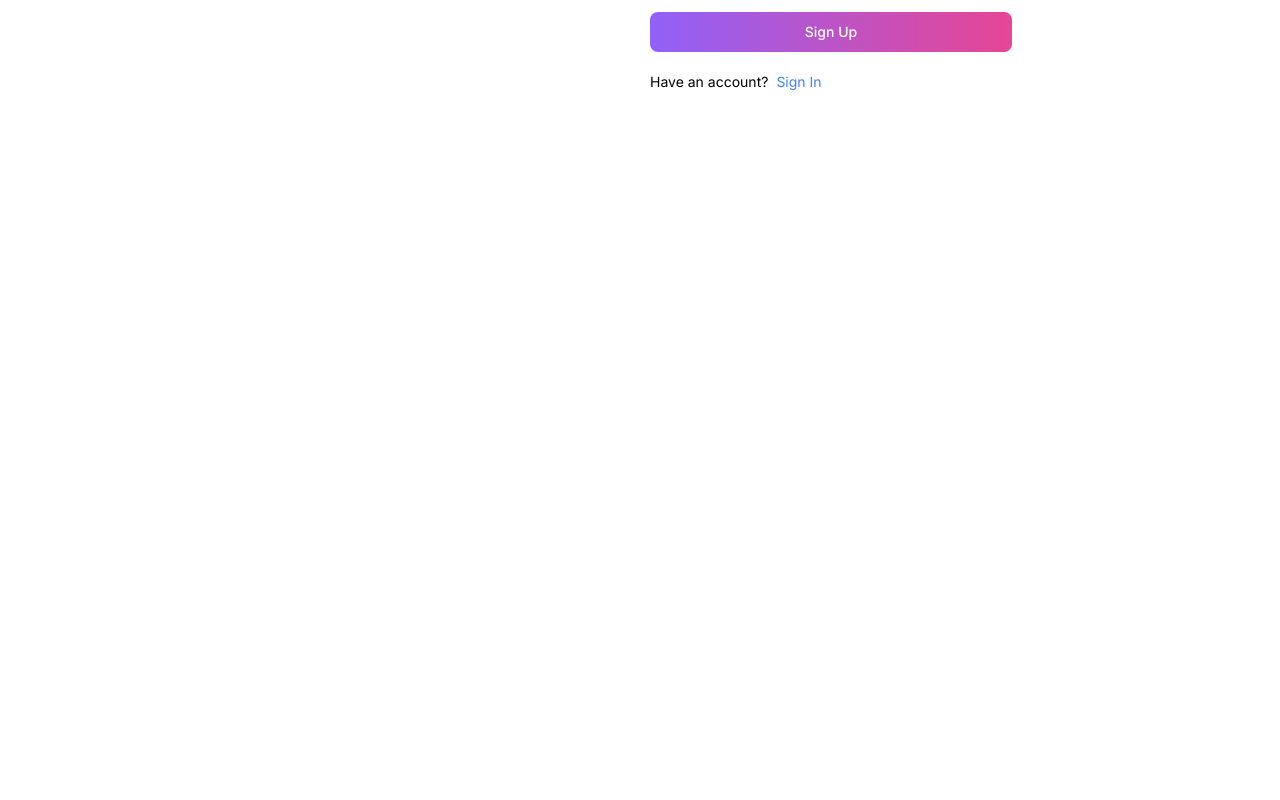
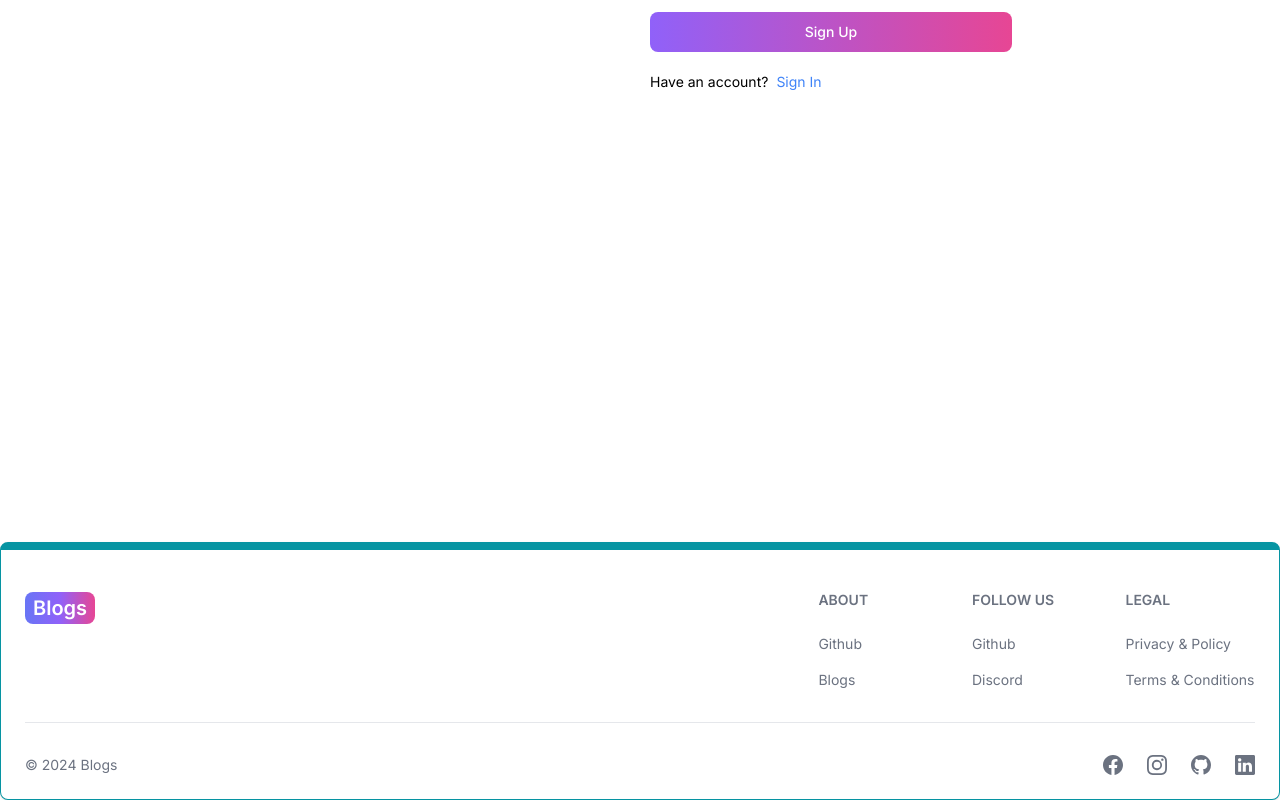
Before and after one commit to zaveerk62/mern-blog-app, a React (Vite) app in the folder client/: page /sign-up in a window 1280 px wide. Shown: the part 402-1202 px from the top of the page. Before the commit the page ends 944 px from the top, so only its background shows below. Built offline with nearby package versions, Linux system fonts and the light colour scheme.

Commit message:
created and added the footer component

```diff
--- a/client/src/App.jsx
+++ b/client/src/App.jsx
@@ -6,6 +6,7 @@
 import SignIn from './pages/SignIn';
 import SignUp from './pages/SignUp';
 import Header from './components/Header';
+import Footer from './components/Footer';
 
 export default function App() {
   return (
@@ -19,6 +20,7 @@
         <Route path='/sign-in' element={<SignIn />} />
         <Route path='/sign-up' element={<SignUp />} />
       </Routes>
+      <Footer />
     </BrowserRouter>
   );
 }
--- /dev/null
+++ b/client/src/components/Footer.jsx
@@ -0,0 +1,70 @@
+import { Link } from "react-router-dom";
+import { Footer } from 'flowbite-react';
+import { BsFacebook, BsGithub, BsInstagram, BsLinkedin } from 'react-icons/bs'
+
+export default function FooterComp() {
+  return (
+    <Footer container className='border border-t-8 border-teal-500'>
+      <div className="w-full max-w-7xl mx-auto">
+        <div className="grid w-full justify-between sm:flex md:grid-cols-1">
+          <div className="mt-5">
+            <Link
+              to='/'
+              className='self-center whitespace-nowrap text-lg sm:text-xl font-semibold dark:text-white'
+            >
+              <span className='px-2 py-1 bg-gradient-to-r from-indigo-500 via-purple-500 to-pink-500 rounded-lg text-white'>
+                Blogs
+              </span>
+            </Link>
+          </div>
+          <div className="grid grid-cols-2 gap-8 mt-4 sm:grid-cols-3 sm:gap-6">
+            <div>
+              <Footer.Title title="About" />
+              <Footer.LinkGroup col>
+                <Footer.Link href='https://github.com/zaveerk62' target='_blank' rel="noopener noreferrer">
+                  Github
+                </Footer.Link>
+                <Footer.Link href='/about' target='_blank' rel="noopener noreferrer">
+                  Blogs
+                </Footer.Link>
+              </Footer.LinkGroup>
+            </div>
+            <div>
+              <Footer.Title title="Follow Us" />
+              <Footer.LinkGroup col>
+                <Footer.Link href='https://github.com/zaveerk62' target='_blank' rel="noopener noreferrer">
+                  Github
+                </Footer.Link>
+                <Footer.Link href='#'>
+                  Discord
+                </Footer.Link>
+              </Footer.LinkGroup>
+            </div>
+            <div>
+              <Footer.Title title="Legal" />
+              <Footer.LinkGroup col>
+                <Footer.Link href="#">
+                  Privacy & Policy
+                </Footer.Link>
+                <Footer.Link href='#'>
+                  Terms & Conditions
+                </Footer.Link>
+              </Footer.LinkGroup>
+            </div>
+          </div>
+        </div>
+        <Footer.Divider />
+        <div className="w-full sm:flex sm:items-center sm:justify-between">
+          <Footer.Copyright href="#" by="Blogs" year={new Date().getFullYear()} />
+          <div className="flex gap-6 sm:mt-0 mt-4 sm:justify-center">
+            <Footer.Icon href="#" icon={BsFacebook}></Footer.Icon>
+            <Footer.Icon href="#" icon={BsInstagram}></Footer.Icon>
+            <Footer.Icon href="#" icon={BsGithub}></Footer.Icon>
+            <Footer.Icon href="#" icon={BsLinkedin}></Footer.Icon>
+          </div>
+        </div>
+      </div>
+
+    </Footer>
+  );
+}
```
